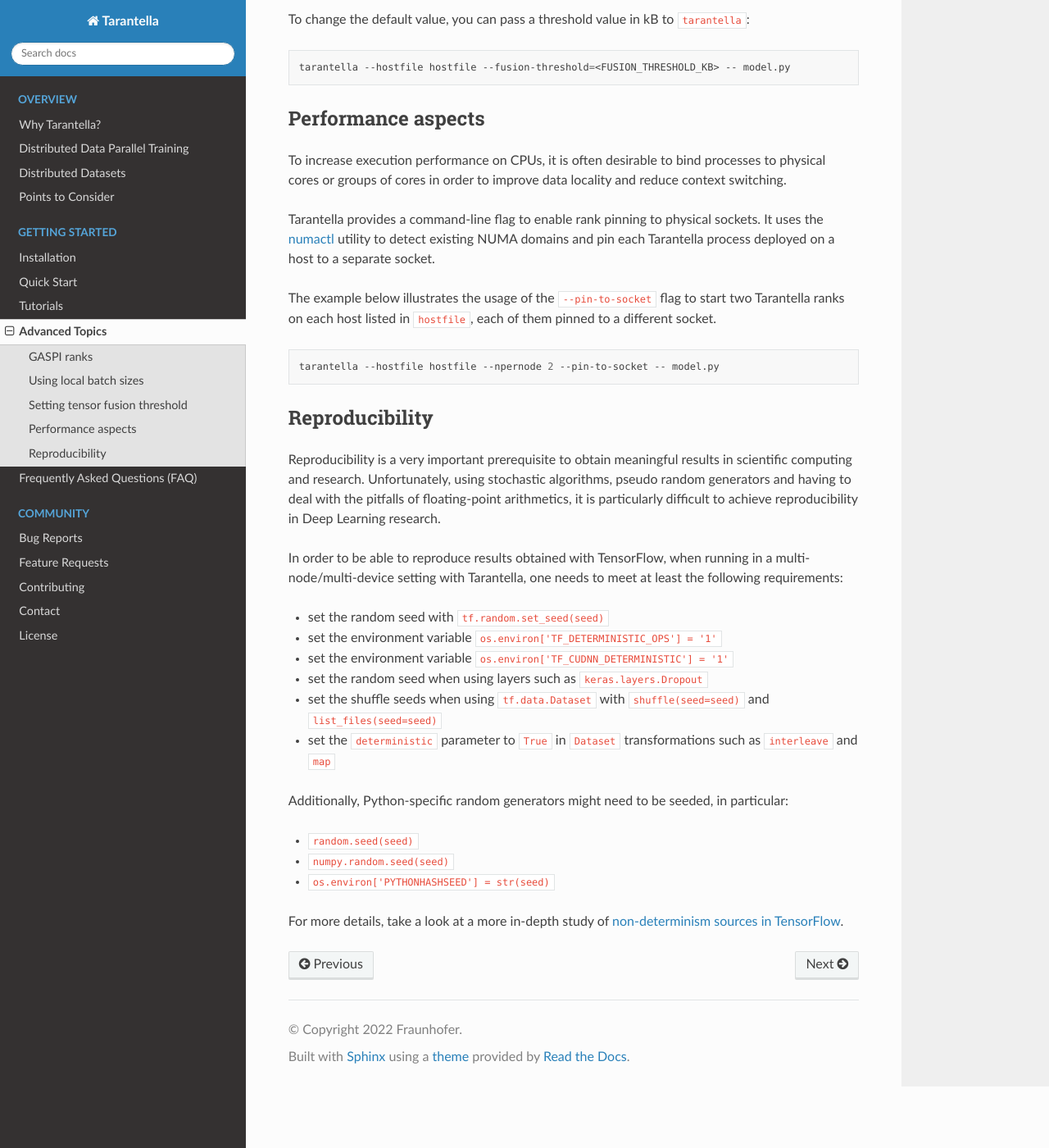
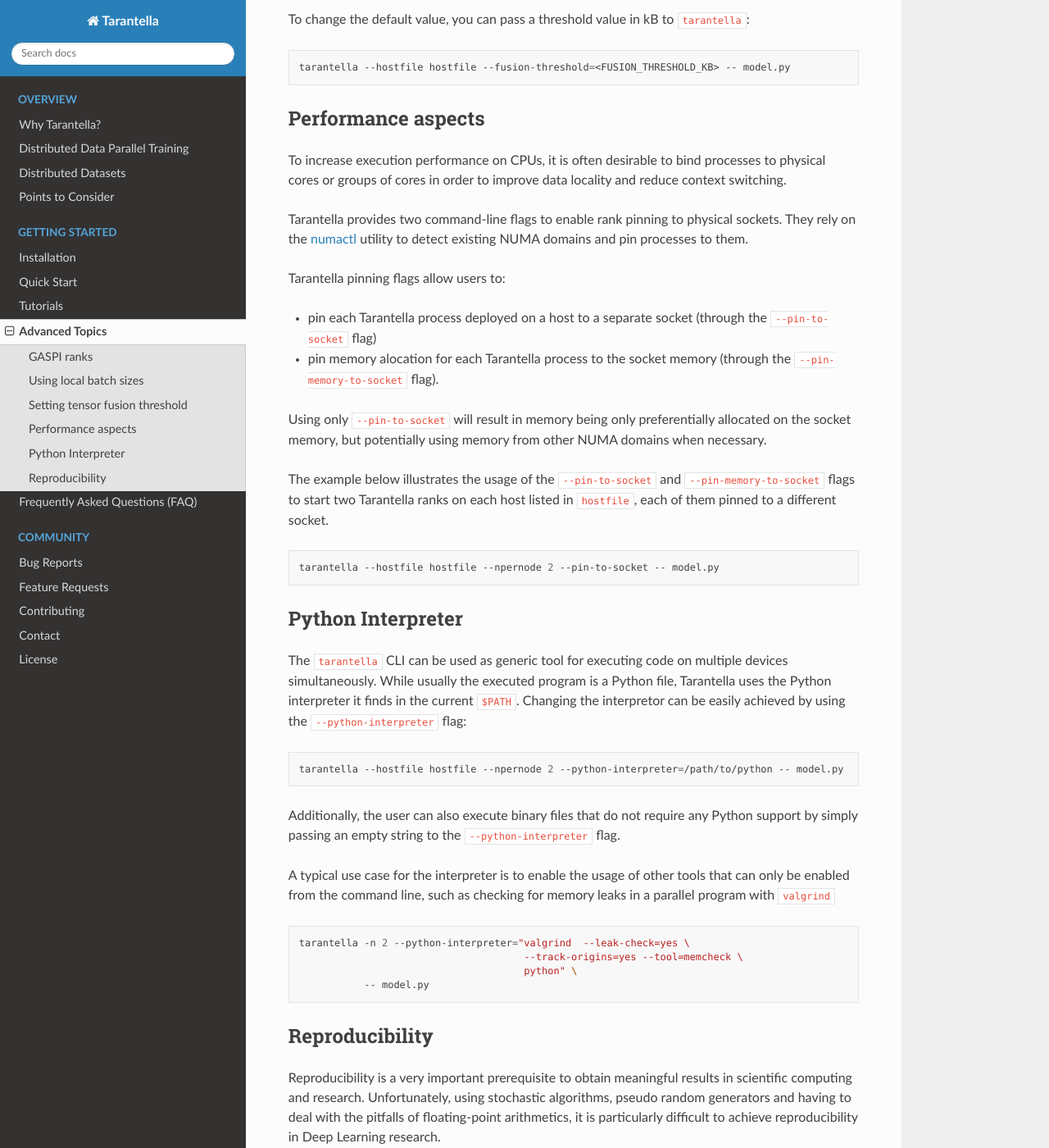
Before and after one commit to cc-hpc-itwm/tarantella, a Sphinx documentation site: the page built from docs/source/advanced_topics.rst, in a window 1280 px wide and 1400 px high, scrolled down 2213 px. Shown: the whole window at 82% size. Built offline with Sphinx 7.4.7 and the Read the Docs theme 2.0.0, drawn with Linux system fonts in a browser that asks for light colours.

Commit message:
docs: advanced topics: describe missing flags
- `pin-memory-to-socket`
- `python-interpreter`

```diff
--- a/docs/source/advanced_topics.rst
+++ b/docs/source/advanced_topics.rst
@@ -120,17 +120,53 @@
 to physical cores or groups of cores in order to improve data locality and reduce
 context switching.
 
-Tarantella provides a command-line flag to enable rank pinning to physical sockets.
-It uses the `numactl <https://github.com/numactl/numactl>`_ utility to detect existing
-NUMA domains and pin each Tarantella process deployed on a host to a separate socket.
+Tarantella provides two command-line flags to enable rank pinning to physical sockets.
+They rely on the `numactl <https://github.com/numactl/numactl>`_ utility to detect existing
+NUMA domains and pin processes to them.
 
-The example below illustrates the usage of the ``--pin-to-socket`` flag to start two
-Tarantella ranks on each host listed in ``hostfile``, each of them pinned to a different
-socket.
+Tarantella pinning flags allow users to:
+
+* pin each Tarantella process deployed on a host to a separate socket (through
+  the ``--pin-to-socket`` flag)
+* pin memory alocation for each Tarantella process to the socket memory (through
+  the ``--pin-memory-to-socket`` flag).
+
+Using only ``--pin-to-socket`` will result in memory being only preferentially allocated
+on the socket memory, but potentially using memory from other NUMA domains when necessary.
+
+The example below illustrates the usage of the ``--pin-to-socket`` and
+``--pin-memory-to-socket`` flags to start two Tarantella ranks on each host listed
+in ``hostfile``, each of them pinned to a different socket.
 
 .. code-block:: bash
 
    tarantella --hostfile hostfile --npernode 2 --pin-to-socket -- model.py
+
+
+Python Interpreter
+^^^^^^^^^^^^^^^^^^
+
+The ``tarantella`` CLI can be used as generic tool for executing code on multiple devices simultaneously.
+While usually the executed program is a Python file, Tarantella uses the Python interpreter it finds
+in the current ``$PATH``.
+Changing the interpretor can be easily achieved by using the ``--python-interpreter`` flag:
+
+.. code-block:: bash
+
+   tarantella --hostfile hostfile --npernode 2 --python-interpreter=/path/to/python -- model.py
+
+Additionally, the user can also execute binary files that do not require any Python support by simply
+passing an empty string to the ``--python-interpreter`` flag.
+
+A typical use case for the interpreter is to enable the usage of other tools that can only be enabled
+from the command line, such as checking for memory leaks in a parallel program with ``valgrind``
+
+.. code-block:: bash
+
+  tarantella -n 2 --python-interpreter="valgrind  --leak-check=yes \
+                                        --track-origins=yes --tool=memcheck \
+                                        python" \
+             -- model.py
 
 
 .. _reproducibility-label:
```
